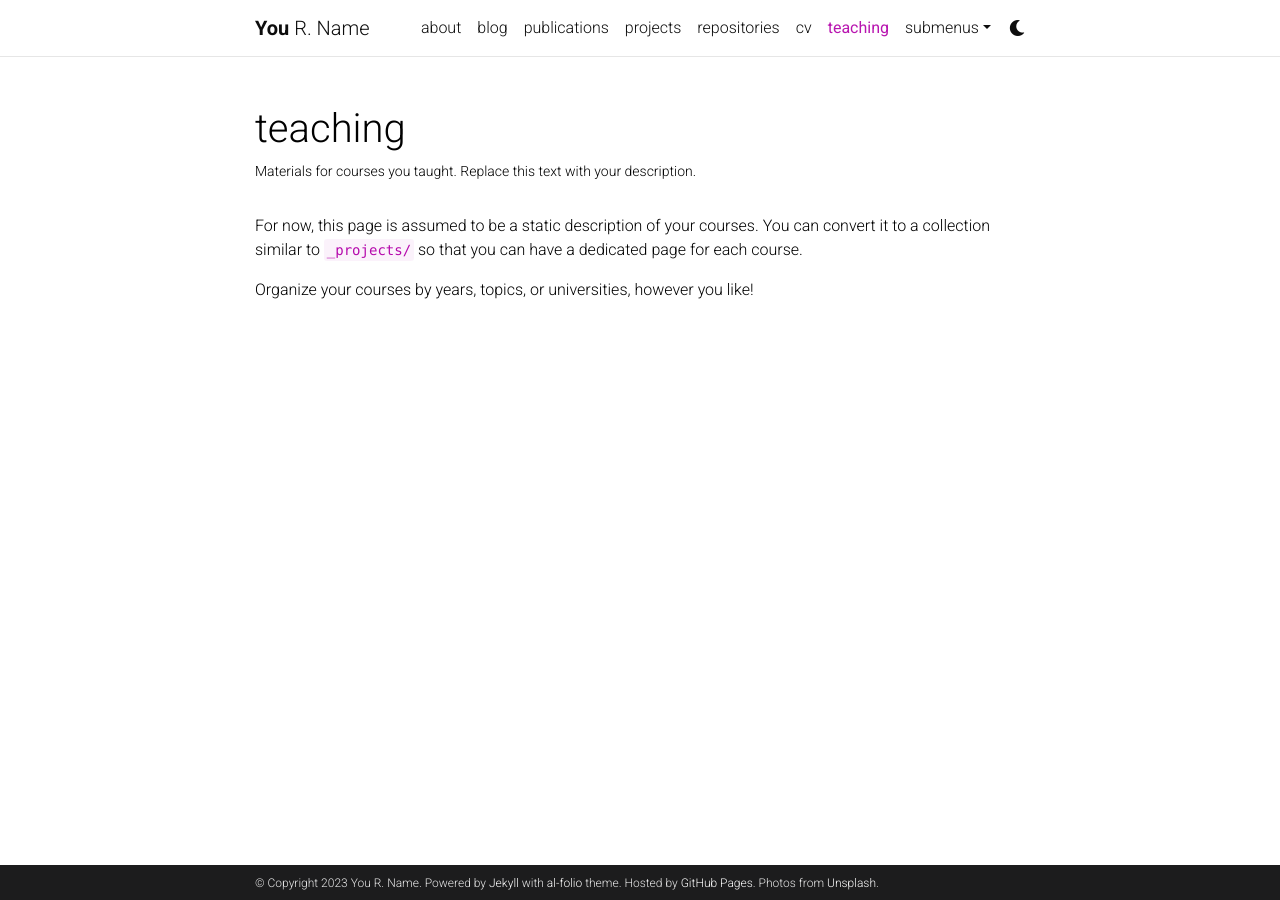
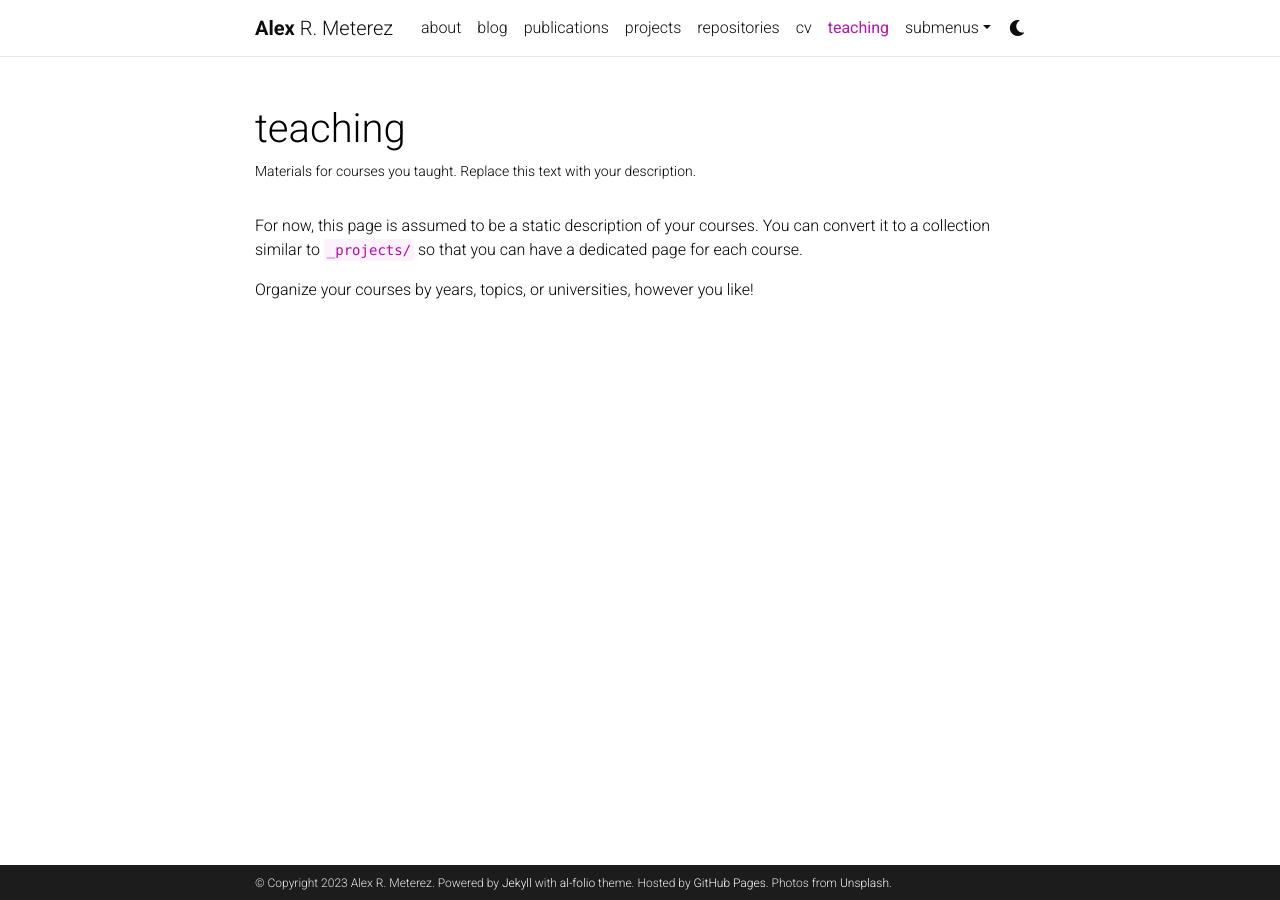
Before and after one commit to alexandrumeterez/alexandrumeterez.github.io, a Jekyll site: the page built from _pages/teaching.md, in a window 1280 px wide. Built offline with Jekyll 4.4.1, drawn with Linux system fonts in a browser that asks for light colours; comment, search, counter and statistics services are not loaded; a style sheet for code colours, icons or effects is not loaded.

Commit message:
Update _config.yml

```diff
--- a/_config.yml
+++ b/_config.yml
@@ -3,9 +3,9 @@
 # -----------------------------------------------------------------------------
 
 title: blank # the website title (if blank, full name will be used instead)
-first_name: You
+first_name: Alex
 middle_name: R.
-last_name: Name
+last_name: Meterez
 email: you@example.com
 description: > # the ">" symbol means to ignore newlines until "footer_text:"
   A simple, whitespace theme for academics. Based on [*folio](https://github.com/bogoli/-folio) design.
```
